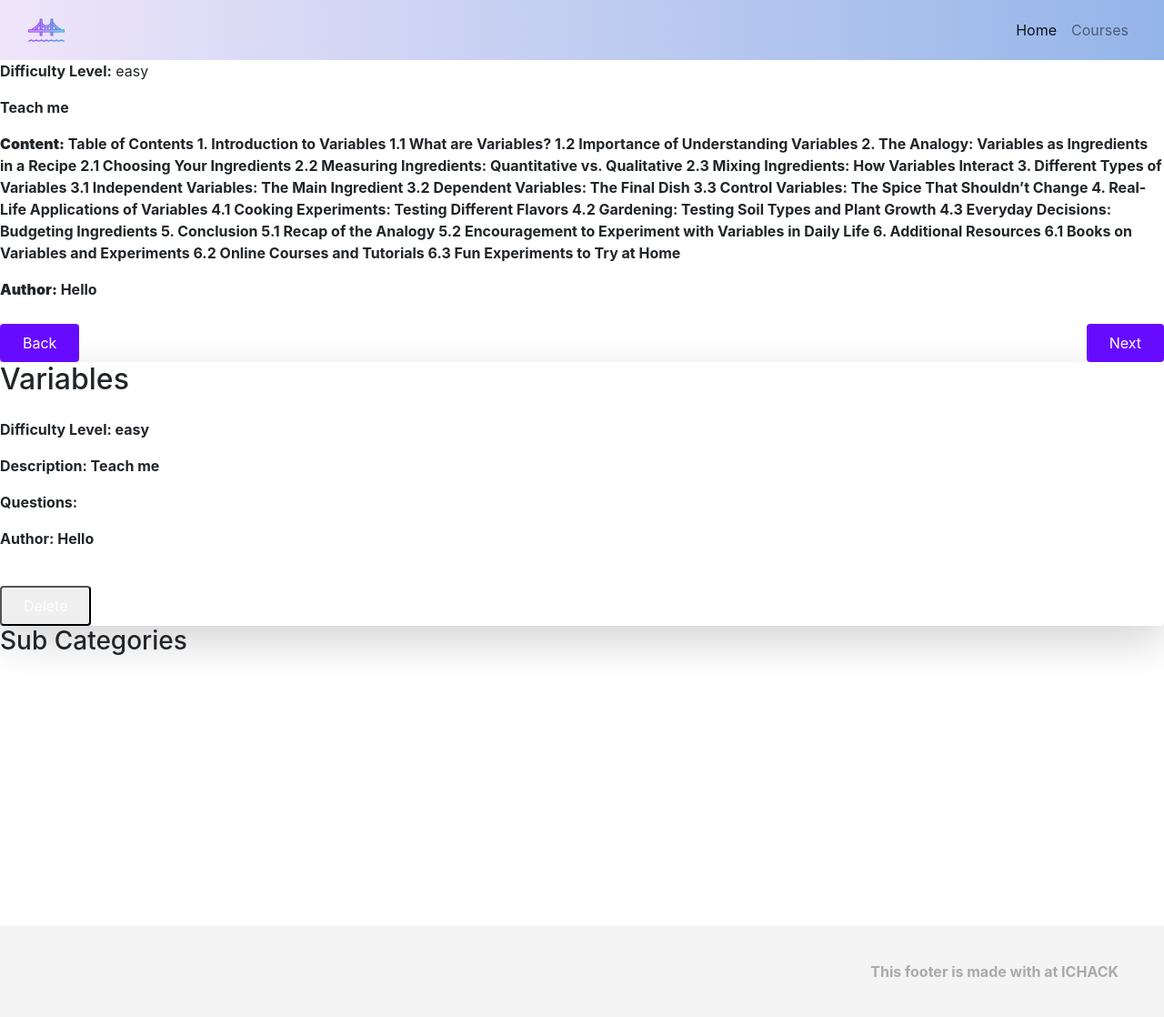
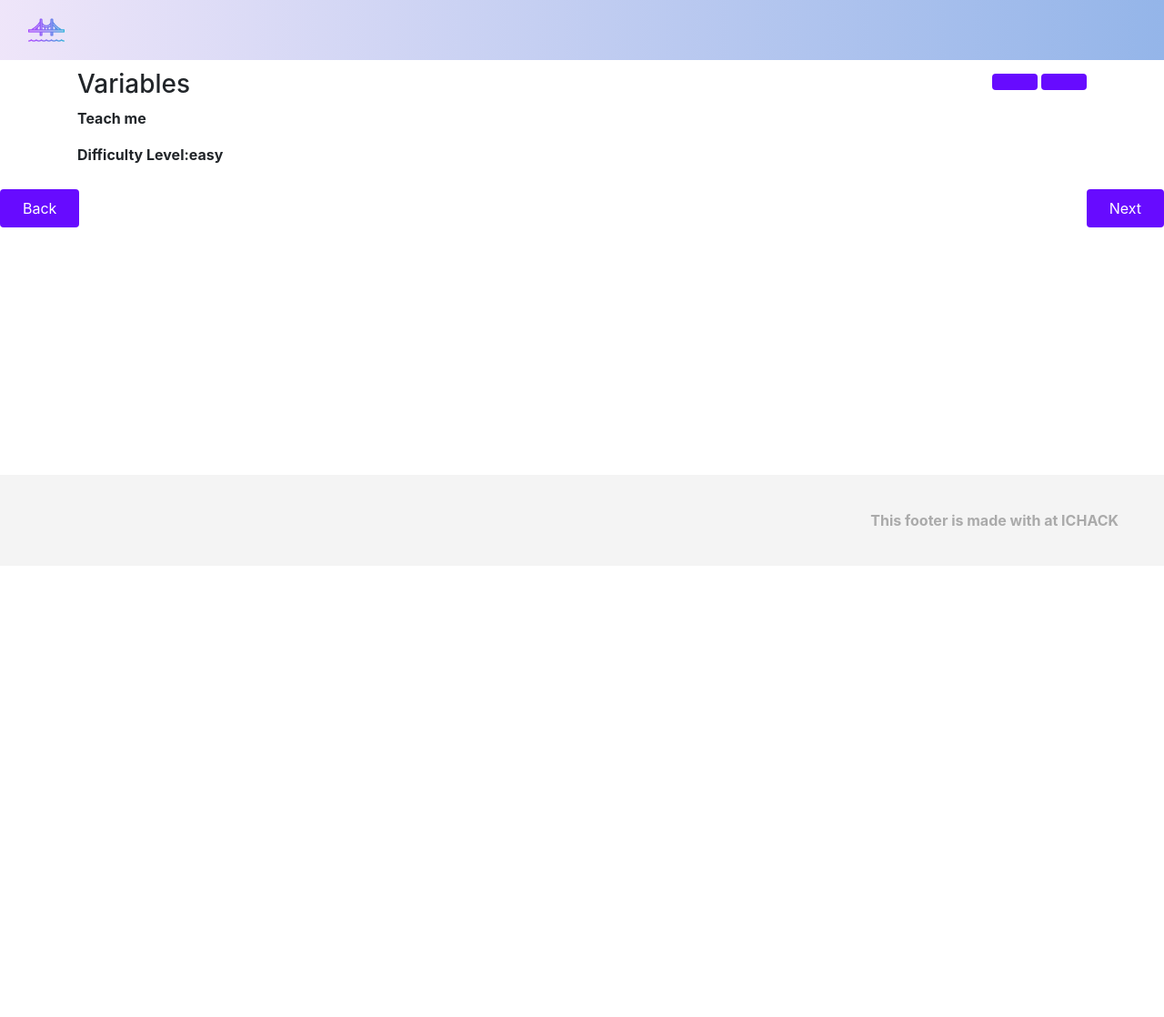
Before and after one commit to BartlomiejDlugosz/IC-Hack-Project, a Flask app: page /course/17 in a window 1280 px wide. Shown: the whole page at 91% size. After the commit the page ends 578 px from the top, so only its background shows below. Run offline with Flask 3, Linux system fonts and the light colour scheme; data comes from the database, SQL or seed files in the repository; some libraries are stand-ins or nearby versions.

Commit message:
interface connection

```diff
--- a/app/templates/base.html
+++ b/app/templates/base.html
@@ -7,6 +7,7 @@
     <link rel="stylesheet" href="https://cdn.jsdelivr.net/npm/bootstrap@4.3.1/dist/css/bootstrap.min.css" integrity="sha384-ggOyR0iXCbMQv3Xipma34MD+dH/1fQ784/j6cY/iJTQUOhcWr7x9JvoRxT2MZw1T" crossorigin="anonymous">
     <link rel="stylesheet" href="{{ url_for('static', filename='style.css') }}">
     <!-- <link rel="stylesheet" href="https://stackpath.bootstrapcdn.com/bootstrap/4.5.2/css/bootstrap.min.css"> -->
+    <script src="https://unpkg.com/@tailwindcss/browser@4"></script>
   </head>
 <body>
   <div class="navbar navbar-expand-sm navbar-light navbar-lewagon">
--- a/app/templates/courses/view_course_detail.html
+++ b/app/templates/courses/view_course_detail.html
@@ -2,14 +2,26 @@
 {% extends "base.html" %}
 {% block content %}
 
+<div class="container padding-top">
+  <div class="display-apart">
+  <h3>{{ course.name }}</h2>
+<div>
+    <a href="{{ url_for('main.edit_course', id=course.id) }}" class="btn btn-flat"><i class="fa-solid fa-pen-to-square"></i></a>
+<form method="POST" action="{{ url_for('main.delete_course', id=course.id) }}" style="display:inline;">
+    <button type="submit" class="btn btn-flat"><i class="fa-solid fa-delete-left"></i></button>
+</form>
 </div>
-<p><strong>Difficulty Level:</strong> {{ course.difficulty_matrix }}</p>
+</div>
     <p><strong>{{ course.description }}</p>
-<p><strong>Content:</strong> {{ course.content }}</p>
+    <p>Difficulty Level:{{ course.difficulty_matrix }}</p>
+    <!-- <p><strong>Content:</strong> {{ course.content }}</p> -->
+    <!-- <p><strong>Questions:</strong> {{ course.questions }}</p> -->
+    <!-- <p><strong>Author:</strong> {{ course.author.username }}</p> -->
+
+    </div>
 <div style="display:none">
   <p><strong>Questions:</strong> {{ course.questions }}</p>
 </div>
-<p><strong>Author:</strong> {{ course.author.username }}</p>
 
 <div id="explanation-section" class="container padding-top" style="display: none;">
   <h3>Section explantion</h3>
@@ -53,49 +65,8 @@
   </div>
 </div>
 
-<div class="display-apart padding-top">
-  <a href="#" class="btn btn-flat">Back</a>
-  <a href="#" class="btn btn-flat">Next</a>
-</div>
-
-</div>
-<body class="bg-gray-100 text-gray-900 dark:bg-gray-900 dark:text-gray-100">
-  <div class="max-w-4xl mx-auto p-6">
-    <!-- Course Details Card -->
-    <div class="bg-white dark:bg-gray-800 shadow-lg rounded-lg p-6">
-      <h2 class="text-3xl font-bold mb-4 dark:text-white">{{ course.name }}</h2>
-      <div class="space-y-2">
-        <p class="text-gray-700 dark:text-gray-300">
-          <span class="font-semibold">Difficulty Level:</span> {{ course.difficulty_matrix }}
-        </p>
-        <p class="text-gray-700 dark:text-gray-300">
-          <span class="font-semibold">Description:</span> {{ course.description }}
-        </p>
-        <p class="text-gray-700 dark:text-gray-300">
-          <span class="font-semibold">Questions:</span> {{ course.questions }}
-        </p>
-        <p class="text-gray-700 dark:text-gray-300">
-          <span class="font-semibold">Author:</span> {{ course.author.username }}
-        </p>
-      </div>
-      <!-- Action Buttons -->
-      <div class="mt-6 flex space-x-4">
-        <a href="{{ url_for('main.edit_course', id=course.id) }}"
-           class="px-4 py-2 bg-yellow-500 hover:bg-yellow-600 text-white rounded">
-          Edit
-        </a>
-        <form method="POST" action="{{ url_for('main.delete_course', id=course.id) }}">
-          <button type="submit"
-                  class="px-4 py-2 bg-red-500 hover:bg-red-600 text-white rounded">
-            Delete
-          </button>
-        </form>
-      </div>
-    </div>
-
   <!-- Sub Categories Section -->
-    <div class="mt-10">
-      <h3 class="text-2xl font-bold mb-4 dark:text-white">Sub Categories</h3>
+ <div class="container">
    <ul class="space-y-6">
      {% for section in parsed_content.content %}
 <li class="bg-white dark:bg-gray-800 p-4 rounded shadow">
@@ -128,5 +99,19 @@
 
 
 
+<div class="display-apart padding-top">
+  <a href="#" class="btn btn-flat">Back</a>
+  <a href="#" class="btn btn-flat">Next</a>
+</div>
+
+</div>
+
+
+
+
+
+
+
+
 
 {% endblock %}
```
Also changed, not shown: 1 other file. Lines whose indentation alone changed are shown as unchanged.
